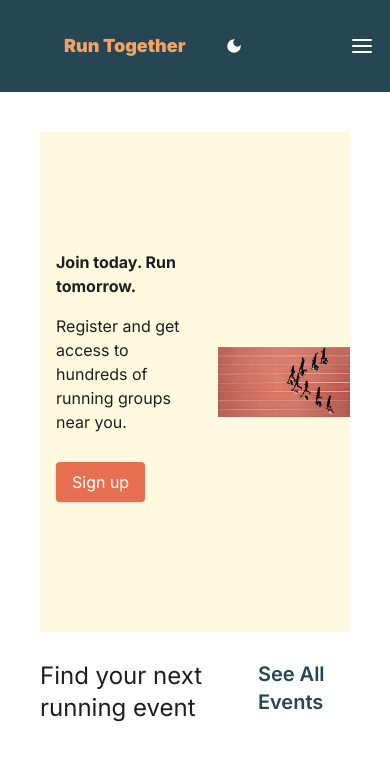
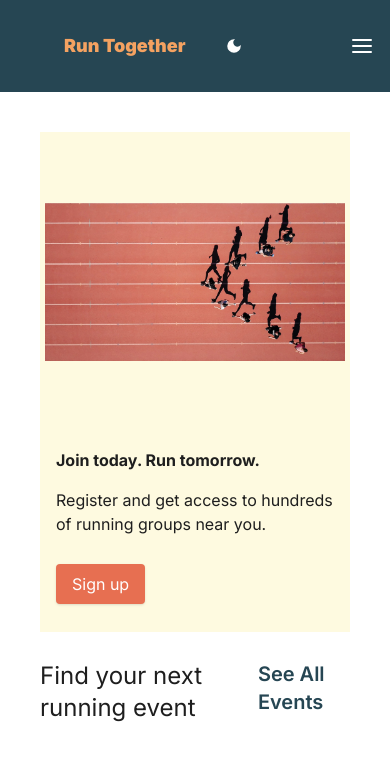
Before and after one commit to zamarz/events-platform, a Next.js app: page / in a window 390 px wide. Shown: the top 760 px of the page. Built offline with nearby package versions, Linux system fonts and the light colour scheme; no server answers.

Commit message:
Make HomeImage responsive

```diff
--- a/src/components/Header.tsx
+++ b/src/components/Header.tsx
@@ -14,7 +14,6 @@ const Header = () => {
   const { darkTheme, setDarkTheme } = useContext(ThemeContext);
   const user = useContext(UserContext);
   const [open, setOpen] = useState(false);
-  console.log(open);
 
   return (
     <header>
--- a/src/components/HomeImage.tsx
+++ b/src/components/HomeImage.tsx
@@ -9,7 +9,7 @@ const HomeImage = () => {
   return (
     <div>
       {user.email.length > 0 ? (
-        <div className="flex items-center justify-center space-x-4 bg-tertiary-alt dark:bg-tertiary-light/70 ">
+        <div className="flex flex-wrap-reverse md:flex-none items-center justify-center bg-tertiary-alt dark:bg-tertiary-light/70 ">
           <div className="px-4 py-4">
             <h1 className="font-bold lg:text-2xl dark:text-white">
               Build your running community
@@ -22,7 +22,7 @@ const HomeImage = () => {
             </button>
           </div>
           <div
-            style={{ position: "relative", width: "500px", height: "500px" }}
+            style={{ position: "relative", width: "300px", height: "300px" }}
           >
             <Image
               src={"/assets/running-group-2.jpg"}
@@ -37,7 +37,7 @@ const HomeImage = () => {
           </div>
         </div>
       ) : (
-        <div className="flex items-center justify-center space-x-4 bg-tertiary-alt dark:bg-tertiary-light/90">
+        <div className="flex flex-wrap-reverse md:flex-none items-center justify-center bg-tertiary-alt dark:bg-tertiary-light/90 mx-auto">
           <div className="px-4 py-4">
             <h1 className="font-bold lg:text-2xl dark:text-white">
               Join today. Run tomorrow.
@@ -48,7 +48,7 @@ const HomeImage = () => {
             <button className="button">Sign up</button>
           </div>
           <div
-            style={{ position: "relative", width: "500px", height: "500px" }}
+            style={{ position: "relative", width: "300px", height: "300px" }}
           >
             <Image
               src={"/assets/running-arrow.jpg"}
```
